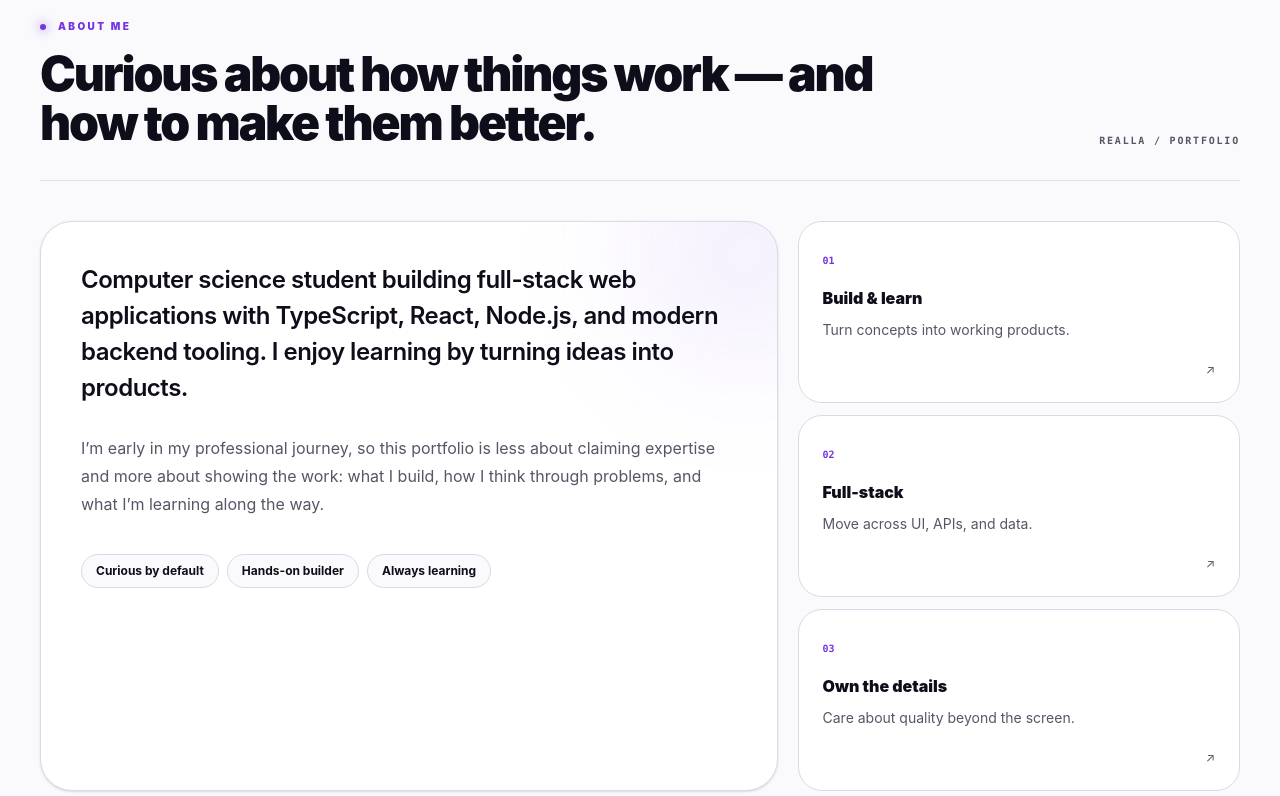
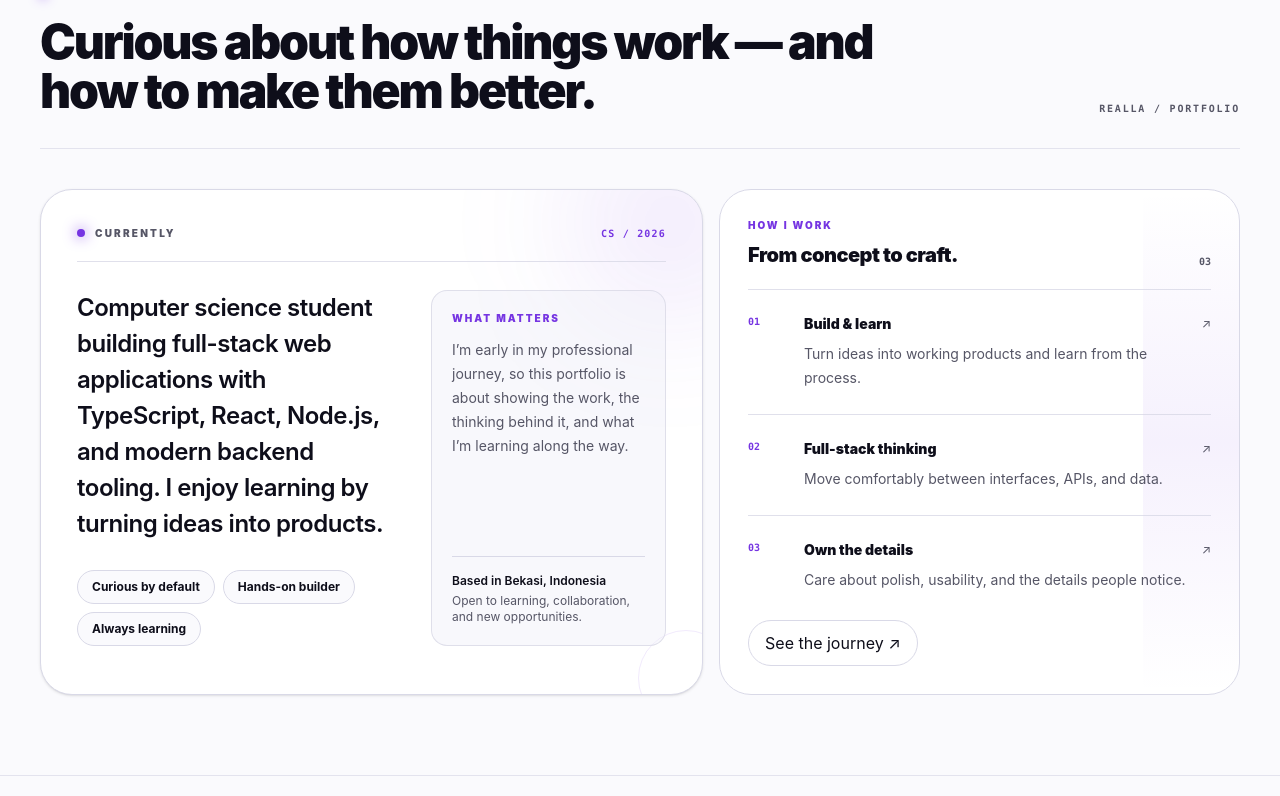
Before and after one commit to EllaUktolseja/Serverless-Realla-Website, a React (Vite) app in the folder apps/web/: page / in a window 1280 px wide. Shown: the part 1084-1880 px from the top of the page. Built offline with nearby package versions, Linux system fonts and the light colour scheme.

Commit message:
refactor(ui): tighten homepage about section

```diff
--- a/apps/web/src/sections/About.tsx
+++ b/apps/web/src/sections/About.tsx
@@ -3,6 +3,12 @@ import { useEffect, useState } from "react";
 import Section from "@/components/Section";
 import { getProfile } from "@/data/portfolio";
 import type { Profile } from "@/types/portfolio";
+
+const focusAreas = [
+  ["01", "Build & learn", "Turn ideas into working products and learn from the process."],
+  ["02", "Full-stack thinking", "Move comfortably between interfaces, APIs, and data."],
+  ["03", "Own the details", "Care about polish, usability, and the details people notice."],
+] as const;
 
 function About() {
   const [profile, setProfile] = useState<Profile | null>(null);
@@ -12,38 +18,86 @@ function About() {
   }, []);
 
   return (
-    <Section id="about" eyebrow="About me" title="Curious about how things work — and how to make them better.">
-      <div className="grid gap-5 lg:grid-cols-[1.25fr_0.75fr]">
-        <div className="group relative overflow-hidden rounded-[2rem] border border-border bg-card p-7 shadow-sm transition duration-500 hover:-translate-y-1 hover:shadow-xl hover:shadow-primary/5 sm:p-10">
-          <div className="pointer-events-none absolute -right-20 -top-20 size-56 rounded-full bg-primary/8 blur-3xl transition duration-700 group-hover:bg-primary/14" />
+    <Section
+      id="about"
+      eyebrow="About me"
+      title="Curious about how things work — and how to make them better."
+      className="[&>div]:py-16 [&>div]:lg:py-20"
+    >
+      <div className="grid gap-4 lg:grid-cols-[1.12fr_0.88fr]">
+        <div className="group relative overflow-hidden rounded-[2rem] border border-border bg-card p-6 shadow-sm transition duration-500 hover:-translate-y-1 hover:shadow-xl hover:shadow-primary/5 sm:p-8 lg:p-9">
+          <div className="pointer-events-none absolute -right-16 -top-16 size-48 rounded-full bg-primary/10 blur-3xl transition duration-700 group-hover:bg-primary/16" />
+          <div className="pointer-events-none absolute bottom-0 right-0 h-24 w-24 translate-x-8 translate-y-8 rounded-full border border-primary/10" />
+
           <div className="relative">
-            <p className="max-w-3xl text-xl font-semibold leading-8 tracking-[-0.02em] sm:text-2xl sm:leading-9">
-              {profile?.bio || "I’m a computer science student who enjoys turning ideas into working software."}
-            </p>
-            <p className="mt-7 max-w-2xl leading-7 text-muted-foreground">
-              I’m early in my professional journey, so this portfolio is less about claiming expertise and more about showing the work: what I build, how I think through problems, and what I’m learning along the way.
-            </p>
-            <div className="mt-9 flex flex-wrap gap-2">
-              {["Curious by default", "Hands-on builder", "Always learning"].map((item) => (
-                <span key={item} className="rounded-full border border-border bg-background px-3.5 py-2 text-xs font-bold">{item}</span>
-              ))}
+            <div className="flex items-center justify-between gap-4 border-b border-border/80 pb-5">
+              <div className="flex items-center gap-2.5">
+                <span className="size-2 rounded-full bg-primary shadow-[0_0_14px_var(--primary)]" />
+                <span className="text-[10px] font-black uppercase tracking-[0.22em] text-muted-foreground">Currently</span>
+              </div>
+              <span className="font-mono text-[10px] font-bold tracking-[0.12em] text-primary">CS / 2026</span>
+            </div>
+
+            <div className="mt-7 grid gap-7 md:grid-cols-[1.15fr_0.85fr] md:gap-9">
+              <div>
+                <p className="max-w-2xl text-xl font-semibold leading-8 tracking-[-0.02em] sm:text-2xl sm:leading-9">
+                  {profile?.bio || "I’m a computer science student who enjoys turning ideas into working software."}
+                </p>
+                <div className="mt-7 flex flex-wrap gap-2">
+                  {["Curious by default", "Hands-on builder", "Always learning"].map((item) => (
+                    <span key={item} className="rounded-full border border-border bg-background px-3.5 py-2 text-xs font-bold transition-colors hover:border-primary/30 hover:bg-primary/5">
+                      {item}
+                    </span>
+                  ))}
+                </div>
+              </div>
+
+              <div className="flex flex-col justify-between rounded-2xl border border-border/80 bg-muted/45 p-5">
+                <div>
+                  <p className="text-[10px] font-black uppercase tracking-[0.2em] text-primary">What matters</p>
+                  <p className="mt-3 text-sm leading-6 text-muted-foreground">
+                    I’m early in my professional journey, so this portfolio is about showing the work, the thinking behind it, and what I’m learning along the way.
+                  </p>
+                </div>
+                <div className="mt-6 border-t border-border pt-4">
+                  <p className="text-xs font-semibold text-foreground">Based in {profile?.location || "Bekasi, Indonesia"}</p>
+                  <p className="mt-1 text-xs text-muted-foreground">Open to learning, collaboration, and new opportunities.</p>
+                </div>
+              </div>
             </div>
           </div>
         </div>
 
-        <div className="grid gap-3 sm:grid-cols-3 lg:grid-cols-1">
-          {[
-            ["01", "Build & learn", "Turn concepts into working products."],
-            ["02", "Full-stack", "Move across UI, APIs, and data."],
-            ["03", "Own the details", "Care about quality beyond the screen."],
-          ].map(([number, title, description]) => (
-            <div key={number} className="group rounded-[1.5rem] border border-border bg-card p-6 transition duration-300 hover:-translate-y-1 hover:border-primary/30 hover:shadow-lg">
-              <span className="font-mono text-[10px] font-bold text-primary">{number}</span>
-              <h3 className="mt-4 text-base font-black">{title}</h3>
-              <p className="mt-2 text-sm leading-6 text-muted-foreground">{description}</p>
-              <span className="mt-5 block text-right text-xs text-muted-foreground transition group-hover:text-primary">↗</span>
+        <div className="relative overflow-hidden rounded-[2rem] border border-border bg-card p-6 sm:p-8 lg:p-7">
+          <div className="pointer-events-none absolute inset-y-0 right-0 w-24 bg-[linear-gradient(to_bottom,transparent,oklch(0.52_0.24_293_/_0.07),transparent)]" />
+          <div className="relative">
+            <div className="flex items-end justify-between gap-4 border-b border-border/80 pb-5">
+              <div>
+                <p className="text-[10px] font-black uppercase tracking-[0.2em] text-primary">How I work</p>
+                <h3 className="mt-2 text-xl font-black tracking-tight">From concept to craft.</h3>
+              </div>
+              <span className="font-mono text-[10px] font-bold text-muted-foreground">03</span>
             </div>
-          ))}
+
+            <div className="divide-y divide-border/80">
+              {focusAreas.map(([number, title, description]) => (
+                <div key={number} className="group grid gap-3 py-6 sm:grid-cols-[2.5rem_1fr] sm:gap-4">
+                  <span className="font-mono text-[10px] font-bold text-primary">{number}</span>
+                  <div>
+                    <div className="flex items-center justify-between gap-3">
+                      <h4 className="text-sm font-black">{title}</h4>
+                      <span className="text-xs text-muted-foreground transition duration-300 group-hover:translate-x-1 group-hover:text-primary">↗</span>
+                    </div>
+                    <p className="mt-2 max-w-sm text-sm leading-6 text-muted-foreground">{description}</p>
+                  </div>
+                </div>
+              ))}
+            </div>
+
+            <a href="/experience" className="mt-1 inline-flex items-center rounded-full border border-border px-4 py-2.5 text-xs font-bold transition-all hover:-translate-y-0.5 hover:border-primary/30 hover:bg-primary/5">
+              See the journey ↗
+            </a>
+          </div>
         </div>
       </div>
     </Section>
```
